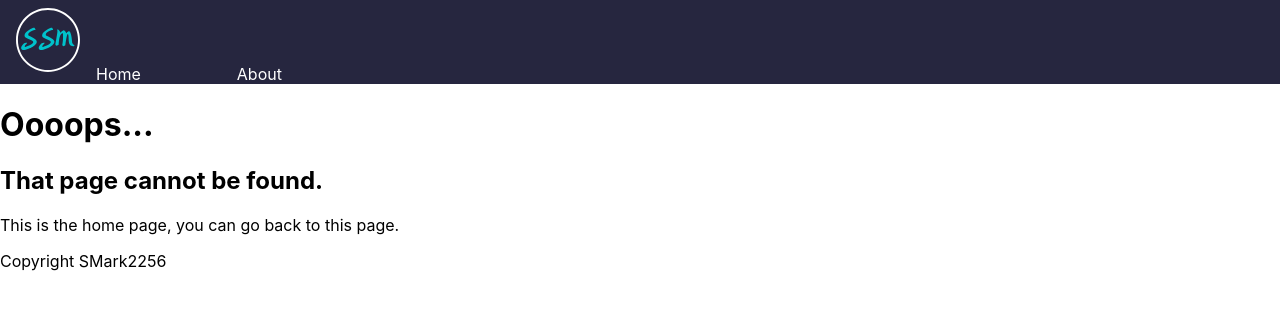
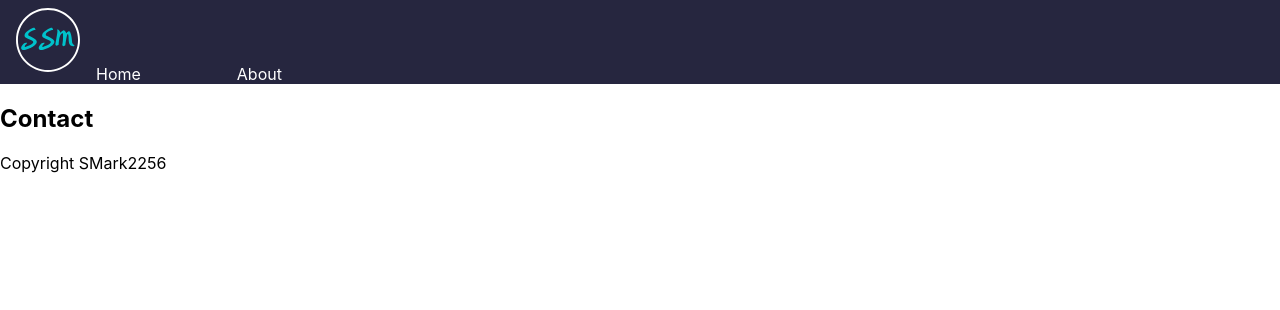
Before and after one commit to SMark2256/ReactCV, a Next.js app: page /contact in a window 1280 px wide. Before the commit this address had no page. Shown: the top 310 px of the page. Built offline with nearby package versions, Linux system fonts and the light colour scheme.

Commit message:
tailwind

```diff
--- a/package.json
+++ b/package.json
@@ -14,7 +14,10 @@
     "react-dom": "18.2.0"
   },
   "devDependencies": {
+    "autoprefixer": "^10.4.7",
     "eslint": "8.19.0",
-    "eslint-config-next": "12.2.0"
+    "eslint-config-next": "12.2.0",
+    "postcss": "^8.4.14",
+    "tailwindcss": "^3.1.4"
   }
 }
--- /dev/null
+++ b/pages/contact.js
@@ -0,0 +1,9 @@
+const Contanct = () => {
+      return (
+            <div>
+                  <h2>Contact</h2>
+            </div>
+       );
+}
+
+export default Contanct;
```
Also changed, not shown: 1 other file (tests, documents, lock files or other folders).
